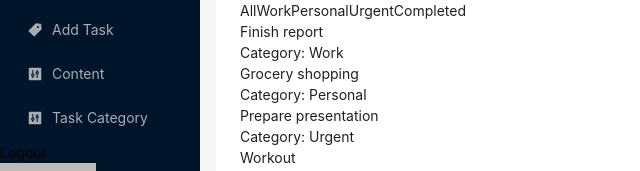
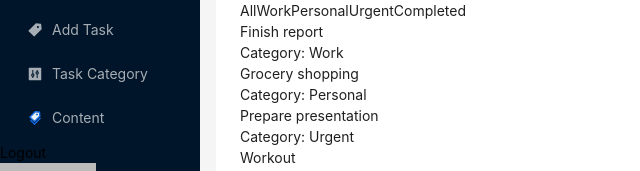
Before and after one commit to kader009/task-manage, a React (Vite) app: page /dashboard/task-category in a window 1280 px wide. Shown: the part 133-304 px from the top of the page, without its empty margins (0-640 px from the left). Built offline with nearby package versions, Linux system fonts and the light colour scheme; no server answers; sample sign-in values are in the browser's storage; a web font is replaced by a local one.

Commit message:
task category ui change

```diff
--- a/src/components/Sidebar/Sidebar.jsx
+++ b/src/components/Sidebar/Sidebar.jsx
@@ -5,12 +5,12 @@ import {
   ControlFilled,
   TagFilled,
   TaobaoCircleFilled,
+  TagsTwoTone,
 } from '@ant-design/icons';
 import useAuth from '../../hooks/useAuth';
 
 const { Sider } = Layout;
 
-// Define the menu items array in the Ant Design `items` structure
 const menuItems = [
   {
     key: '1',
@@ -30,12 +30,12 @@ const menuItems = [
   {
     key: '4',
     icon: <ControlFilled />,
-    label: <Link to="content">Content</Link>,
+    label: <Link to="task-category">Task Category</Link>,
   },
   {
     key: '5',
-    icon: <ControlFilled />,
-    label: <Link to="task-category">Task Category</Link>,
+    icon: <TagsTwoTone />,
+    label: <Link to="content">Content</Link>,
   },
 ];
 
--- a/src/pages/TaskCategory.jsx
+++ b/src/pages/TaskCategory.jsx
@@ -5,7 +5,7 @@ const TaskCategory = () => {
   const categories = [
     { id: 1, name: 'Work', color: 'bg-blue-500' },
     { id: 2, name: 'Personal', color: 'bg-green-500' },
-    { id: 3, name: 'Urgent', color: 'bg-red-500' },
+    { id: 3, name: 'Urgent', color: 'bg-yellow-500' },
     { id: 4, name: 'Completed', color: 'bg-gray-500' },
   ];
 
@@ -30,7 +30,7 @@ const TaskCategory = () => {
 
   return (
     <div className="container mx-auto p-6">
-      <h2 className="text-2xl font-semibold mb-4 text-center">
+      <h2 className="text-2xl font-bold mb-4 text-center">
         Task Categories
       </h2>
 
@@ -67,7 +67,7 @@ const TaskCategory = () => {
           filteredTasks.map((task) => (
             <div
               key={task.id}
-              className="bg-white shadow-lg rounded-lg p-4 border-b-8 border-blue-400 hover:shadow-xl transition-all duration-300"
+              className="bg-white shadow-lg rounded-lg p-4 border-l-8 border-blue-400 hover:shadow-xl transition-all duration-300"
             >
               <h3 className="text-lg font-semibold">{task.title}</h3>
               <p className="text-sm text-gray-500 mt-1">
```
